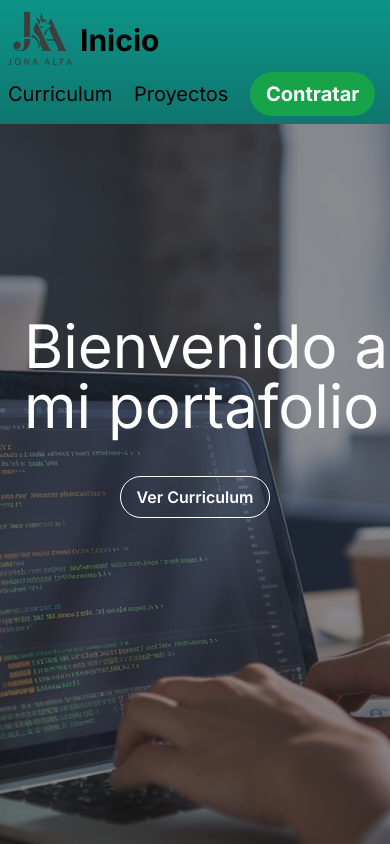
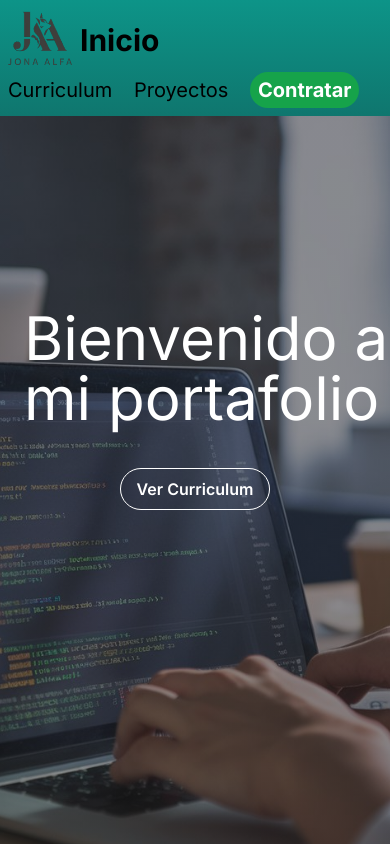
Before and after one commit to JonathanAlfaH/Portafolio-v2024, a Next.js app: page / in a window 390 px wide. Shown: the top 844 px of the page. Built offline with nearby package versions, Linux system fonts and the light colour scheme.

Commit message:
se ajustó el boton del call to action para que sea responsive para dispositivos moviles

```diff
--- a/src/components/header.tsx
+++ b/src/components/header.tsx
@@ -12,7 +12,7 @@ export default function Header() {
                 <div className="space-x-4 text-xl ">
                     <Link href="/personal" className="hover:underline"> Curriculum </Link>
                     <Link href="/proyects" className="hover:underline"> Proyectos </Link>
-                    <Link href="mailto:jonalfaro1604@gmail.com"><button className="bg-green-600 hover:bg-green-800 text-white font-bold py-2 px-4 rounded-full">Contratar</button></Link>
+                    <Link href="mailto:jonalfaro1604@gmail.com"><button className="bg-green-600 hover:bg-green-800 text-white font-bold py-1 px-2 rounded-full">Contratar</button></Link>
                 </div>
             </nav>
         </div>
```
